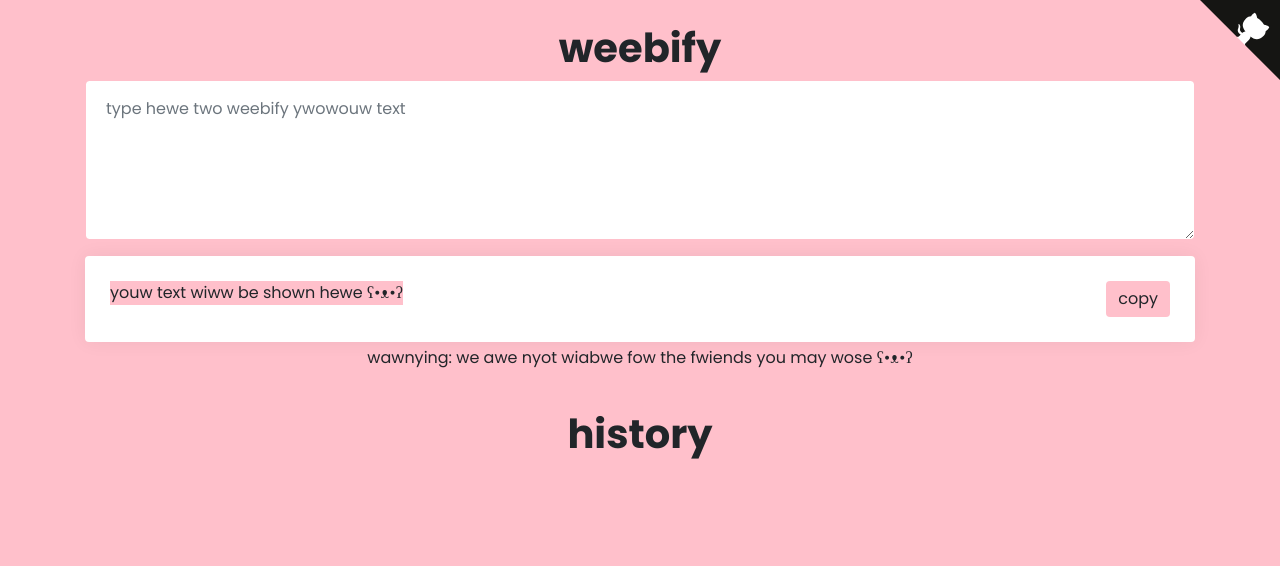
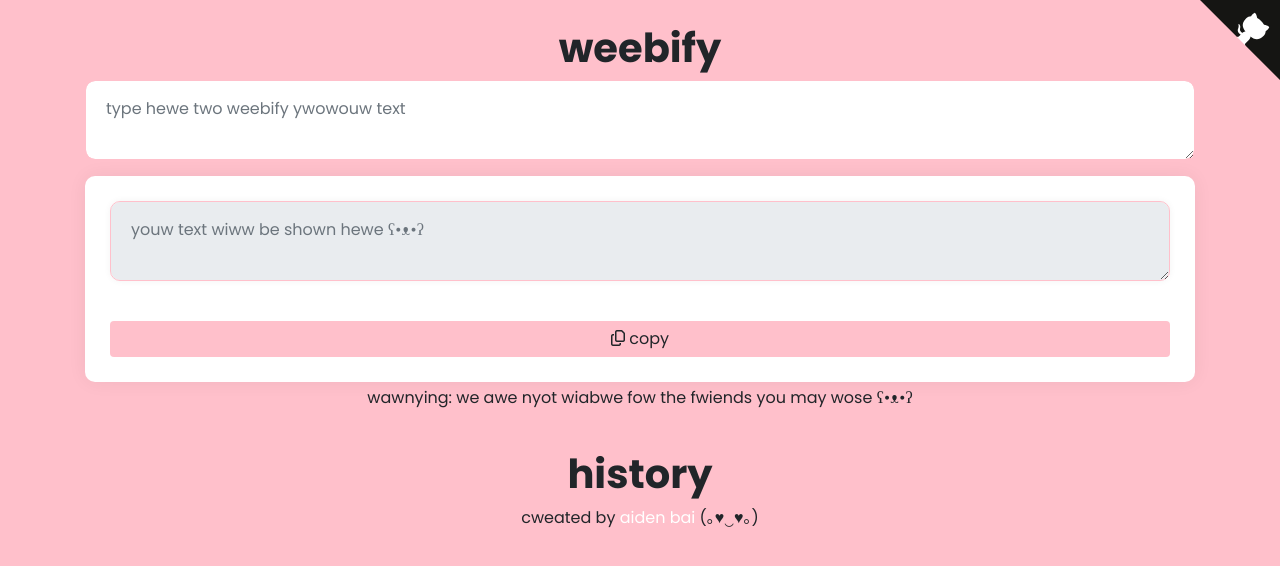
Before and after one commit to aidenybai/weebify, a plain HTML site: page index.html in a window 1280 px wide. Both pictures are taken after a click on the button "copy". Drawn offline with nearby package versions, Linux system fonts and the light colour scheme.

Commit message:
Scalable textareas

```diff
--- a/css/styles.css
+++ b/css/styles.css
@@ -1,4 +1,14 @@
 @import url('https://fonts.googleapis.com/css2?family=Poppins:ital,wght@0,100;0,200;0,300;0,400;0,500;0,600;0,700;0,800;0,900;1,100;1,200;1,300;1,400;1,500;1,600;1,700;1,800;1,900&display=swap');
+
+::-webkit-scrollbar {
+  width: 5px;
+  background-color: rgb(209, 153, 162);
+}
+
+::-webkit-scrollbar-thumb {
+  border-radius: 10px;
+  background-color: white;
+}
 
 ::selection {
   background: pink;
@@ -45,6 +55,7 @@ body {
   box-shadow: 0 0 1.2rem rgba(0, 0, 0, 0.06) !important;
   padding: 25px;
   margin-top: 0 !important;
+  border-radius: 10px;
 }
 
 input {
@@ -59,10 +70,14 @@ input:focus {
   background: rgb(226, 224, 231) !important;
 }
 
-textarea {
+a {
+  color: white !important;
+}
+
+#text,
+#output {
   width: 100% !important;
-  height: 40vh;
-  min-height: 20vh !important;
+  min-height: -5vh !important;
   line-height: 150% !important;
   color: #232323 !important;
   outline: none !important;
@@ -70,10 +85,21 @@ textarea {
   border: 1px solid pink !important;
   resize: vertical !important;
   transition: all 300ms !important;
+  border-radius: 10px !important;
+  max-height: 100% !important;
 }
 
-textarea:focus {
+#text:focus,
+#output:focus {
   box-shadow: 0 0 7.5px rgba(0, 0, 0, 0.05) !important;
+}
+
+.hover {
+  transition: background-color 0.2s ease, transform 0.2s ease, -webkit-transform 0.2s ease !important;
+}
+
+.hover:hover {
+  transform: translate(0px, -3px) !important;
 }
 
 .github-corner:hover .octo-arm {
--- a/index.html
+++ b/index.html
@@ -50,30 +50,32 @@
 
       <div class="form-group mb-3">
         <textarea
-          class="form-control"
+          class="form-control hover"
           id="text"
           placeholder="type hewe two weebify ywowouw text"
         ></textarea>
       </div>
 
-      <div class="card mb-1">
-        <div class="d-flex">
-          <div class="align-middle text-wrap">
-            <p class="card-title" id="output">
-              youw text wiww be shown hewe ʕ•ᴥ•ʔ
-            </p>
-          </div>
-          <div class="ml-auto mt-auto mb-auto">
-            <button id="copy" class="btn btn-warning" data-clipboard-target="#output">
-              copy
-            </button>
-          </div>
+      <div class="card mb-1 hover">
+        <div class="form-group mb-3">
+          <textarea
+            class="form-control"
+            id="output"
+            placeholder="youw text wiww be shown hewe ʕ•ᴥ•ʔ"
+            readonly
+          ></textarea>
         </div>
+
+        <br />
+        <button id="copy" class="btn btn-warning" data-clipboard-target="#output">
+          <i class="far fa-copy"></i> copy
+        </button>
       </div>
       <p class="text-center">wawnying: we awe nyot wiabwe fow the fwiends you may wose ʕ•ᴥ•ʔ</p>
       <br />
       <h1 class="text-center font-weight-bold">history</h1>
       <div id="history"></div>
+      <p class="text-center">cweated by <a href="https://aiden.codes/">aiden bai</a> (｡♥‿♥｡)</p>
     </div>
 
     <script
--- a/js/index.js
+++ b/js/index.js
@@ -3,6 +3,8 @@ let counter = 0;
 let deletionBuffer = 2;
 
 const init = async () => {
+  textareaResize('output');
+  textareaResize('text');
   for (const key of await createEntryArray()) {
     addEntry(key);
   }
@@ -28,32 +30,32 @@ const deleteKey = (key) => {
 
 const addEntry = (key) => {
   document.querySelector('#history').innerHTML = `
-    <div class="card mb-3" id="${key}">
+    <div class="card mb-3 hover" id="${key}">
       <div class="d-flex">
         <div>
-          <p class="card-text" style="text-align: left !important;">
-            <div class="form-group mb-3" id="copy-${key}">
-              ${localStorage.getItem(key)}
-            </div>
-          </p>
+          <div class="input-group" id="copy-${key}">
+            ${localStorage.getItem(key)}
+          </div>
         </div>
         <div class="ml-auto mt-auto mb-auto">
-          <button class="btn btn-warning" data-clipboard-target="#copy-${key}">
-            copy
-          </button>
-          <button class="btn btn-danger" onclick="deleteKey('${key}')" id="delete-${
+          <div class="container">
+            <button class="btn btn-warning hover" data-clipboard-target="#copy-${key}">
+              <i class="far fa-copy"></i> copy
+            </button>
+            <button class="btn btn-danger hover" onclick="deleteKey('${key}')" id="delete-${
     key.split('-')[1]
   }">
-            delete
-          </button>
+              <i class="far fa-trash-alt"></i> delete
+            </button>
+          </div>
         </div>
       </div>
     </div>
   ${document.querySelector('#history').innerHTML}`;
 };
 
-const createEntryArray = () => {
-  return new Promise((res) => {
+const createEntryArray = () =>
+  new Promise((res) => {
     currentEntryCount();
     let entries = [];
     if (localStorage.length === 0) return;
@@ -65,13 +67,42 @@ const createEntryArray = () => {
     }
     res(entries);
   });
-};
 
 const currentEntryCount = () => {
   for (const key in localStorage) {
     if (!key.startsWith('text')) return;
     counter++;
   }
+};
+const textareaResize = (id) => {
+  let observe;
+  if (window.attachEvent) {
+    observe = (element, event, handler) => {
+      element.attachEvent(`on${event}`, handler);
+    };
+  } else {
+    observe = (element, event, handler) => {
+      element.addEventListener(event, handler, false);
+    };
+  }
+  const text = document.querySelector(`#${id}`);
+  function resize() {
+    if (text.scrollHeight > 1000) return;
+    text.style.height = 'auto';
+    text.style.height = `${text.scrollHeight}px`;
+  }
+  function delayedResize() {
+    window.setTimeout(resize, 0);
+  }
+  observe(text, 'change', resize);
+  observe(text, 'cut', delayedResize);
+  observe(text, 'paste', delayedResize);
+  observe(text, 'drop', delayedResize);
+  observe(text, 'keydown', delayedResize);
+
+  text.focus();
+  text.select();
+  resize();
 };
 
 document.querySelector('#text').addEventListener('input', () => {
@@ -82,8 +113,8 @@ document.querySelector('#text').addEventListener('input', () => {
 
 document.querySelector('#copy').onclick = () => {
   if (
-    !document.querySelector('#output').innerText ||
-    document.querySelector('#output').innerText === 'youw text wiww be shown hewe ʕ•ᴥ•ʔ'
+    !document.querySelector('#output').value ||
+    document.querySelector('#output').value === 'youw text wiww be shown hewe ʕ•ᴥ•ʔ'
   )
     return;
   const key = `text-${counter}-${makeid(20)}`;
```
